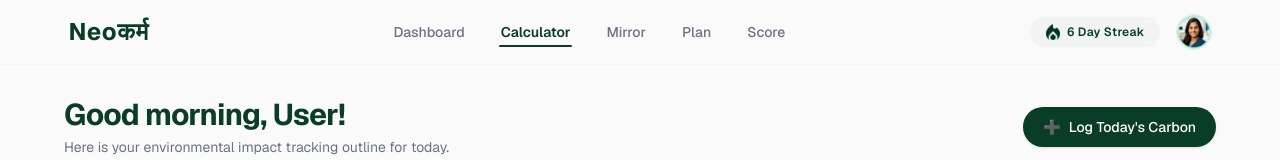
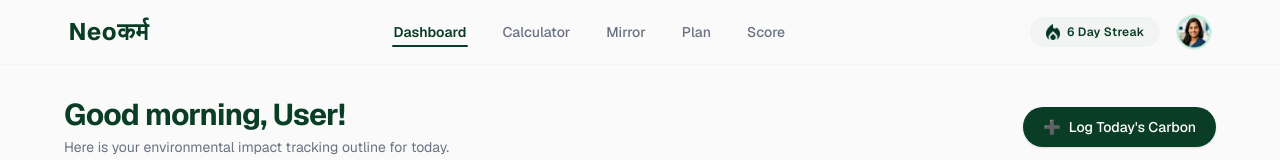
Before and after one commit to dipika-maharjan/NeoKarma, a Next.js app in the folder frontend/: page / in a window 1280 px wide. Shown: the top 160 px of the page. Built offline with nearby package versions, Linux system fonts and the light colour scheme.

Commit message:
score and plan routes added

```diff
--- a/frontend/src/app/page.js
+++ b/frontend/src/app/page.js
@@ -4,6 +4,8 @@ import { useState } from 'react';
 import Navbar from '../components/Navbar';
 import Footer from '../components/Footer';
 import DashboardSummary from '../components/DashboardSummary';
+import RecommendationsView from '../components/RecommendationsView';
+import ScoreHistoryView from '../components/ScoreHistoryView';
 
 export default function Home() {
   // State hook tracking which layout view is currently rendering
@@ -12,7 +14,7 @@ export default function Home() {
   return (
     <div className="flex flex-col min-h-screen bg-[#FAFAFA]">
       {/* Global Brand Navigation Header */}
-      <Navbar />
+      <Navbar currentView={currentView} onNavigate={setCurrentView} />
 
       {/* Dynamic Main Body Content Gateway */}
       <main className="flex-grow">
@@ -46,6 +48,14 @@ export default function Home() {
             </button>
           </div>
         )}
+
+        {currentView === 'plan' && (
+          <RecommendationsView onNavigateToDashboard={() => setCurrentView('dashboard')} />
+        )}
+
+        {currentView === 'score' && (
+          <ScoreHistoryView />
+        )}
       </main>
 
       {/* Global Common Footer Section */}
--- a/frontend/src/components/Navbar.jsx
+++ b/frontend/src/components/Navbar.jsx
@@ -3,9 +3,9 @@ import React from 'react';
 import profileImg from '../../public/profile.png';
 import streakIcon from '../../public/streak.png';
 
-const Navbar = () => {
-  // Mock tracking for active navigation highlight matching your mockup state
-  const currentPath = "Calculator";
+const Navbar = ({ currentView = 'dashboard', onNavigate }) => {
+  // Map currentView to match the capitalized tab names for active state checking
+  const activeTab = currentView.toLowerCase();
 
   return (
     <nav className="w-full bg-[#FAFAFA] border-b border-gray-100 py-3.5 px-4 md:px-8 font-sans sticky top-0 z-50">
@@ -13,7 +13,7 @@ const Navbar = () => {
       <div className="max-w-[94%] mx-auto flex items-center justify-between">
 
         {/* Left: Branding Identity */}
-        <div className="flex items-center">
+        <div className="flex items-center" onClick={() => onNavigate && onNavigate('dashboard')}>
           <span className="text-2xl font-bold text-[#0A3D25] tracking-wide cursor-pointer">
             Neoकर्म
           </span>
@@ -22,12 +22,16 @@ const Navbar = () => {
         {/* Center: Main App Menu Links Navigation */}
         <div className="hidden md:flex items-center gap-8">
           {["Dashboard", "Calculator", "Mirror", "Plan", "Score"].map((tab) => {
-            const isActive = currentPath === tab;
+            const tabLower = tab.toLowerCase();
+            const isActive = activeTab === tabLower;
             return (
-              <a
+              <button
                 key={tab}
-                href={`#${tab.toLowerCase()}`}
-                className={`text-[14px] font-medium transition-all relative py-1 px-0.5 ${
+                onClick={(e) => {
+                  e.preventDefault();
+                  if (onNavigate) onNavigate(tabLower);
+                }}
+                className={`text-[14px] font-medium transition-all relative py-1 px-0.5 cursor-pointer bg-transparent border-none outline-none ${
                   isActive
                     ? 'text-[#0A3D25] font-semibold'
                     : 'text-gray-500 hover:text-[#0A3D25]'
@@ -38,7 +42,7 @@ const Navbar = () => {
                 {isActive && (
                   <span className="absolute bottom-0 left-0 w-full h-[2px] bg-[#0A3D25] rounded-full" />
                 )}
-              </a>
+              </button>
             );
           })}
         </div>
```
